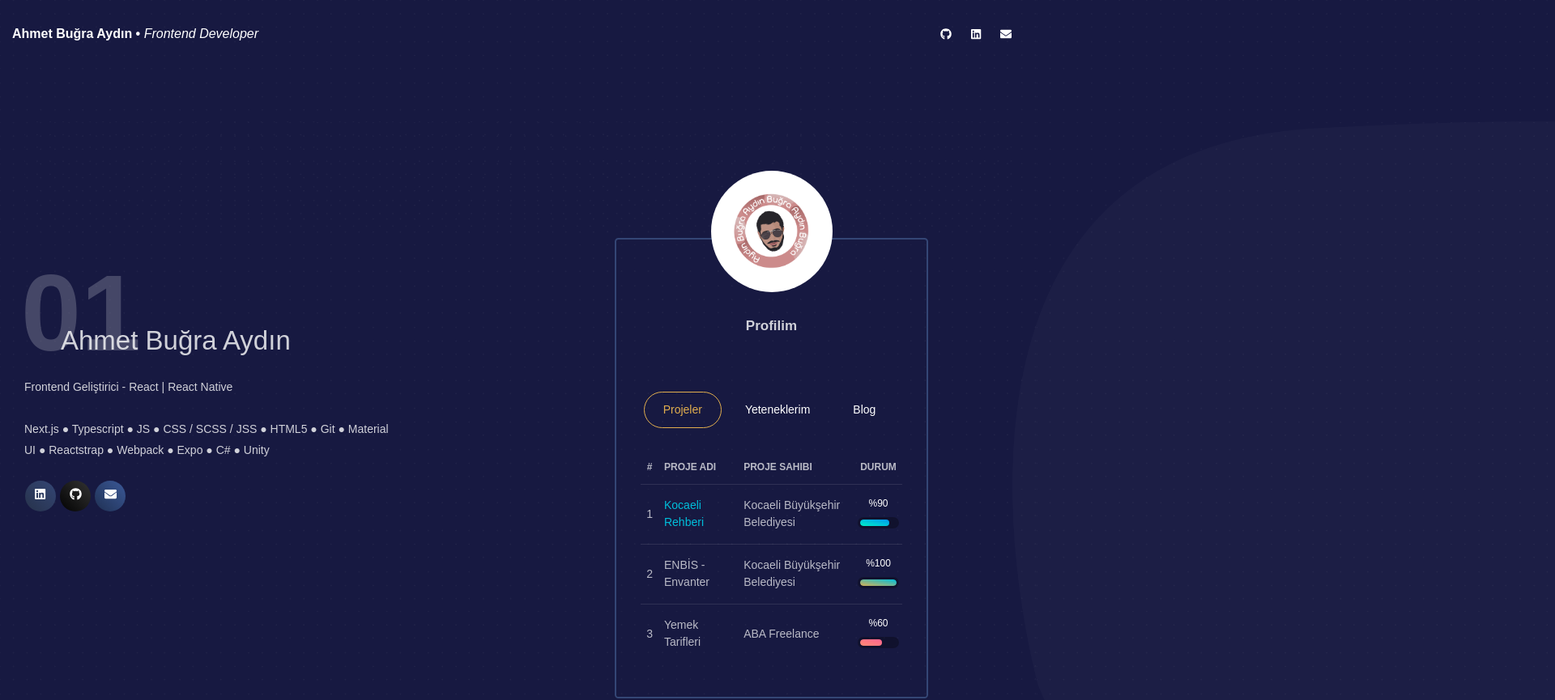
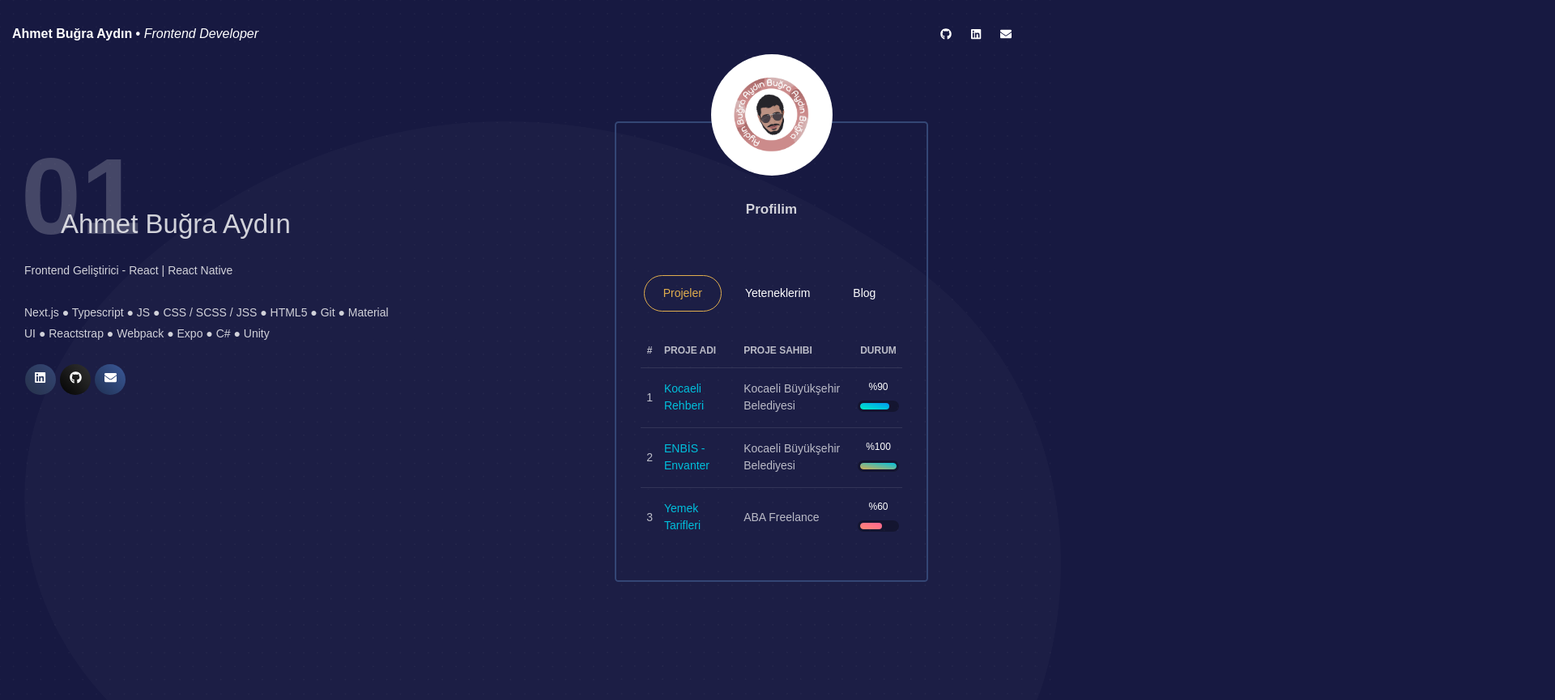
Before and after one commit to Lai-Star/NextJs-Project, a Next.js app: page / in a window 1280 px wide. Shown: the top 865 px of the page at 81% size, 1920 px wide, since content can reach past the window. Built offline with nearby package versions, Linux system fonts and the light colour scheme.

Commit message:
Add dots className

```diff
--- a/components/Profile.js
+++ b/components/Profile.js
@@ -163,8 +163,8 @@ export default function ProfilePage() {
       <div className="wrapper">
         <div id="my-profile" className="section">
           {/*  className="page-header" */}
-          <img alt="dots-image" /* className="dots" */ src={"/dots.png"} />
-          <img alt="path-image" className="path" src={"/path5.png"} />
+          <img alt="dots-image" className="dots" src={"/dots.png"} />
+          <img alt="path-image" className="path" src={"/path3.png"} />
           <Container className="align-items-center">
             <Row>
               <Col lg="6" md="6">
@@ -294,8 +294,8 @@ export default function ProfilePage() {
                               <td className="text-center">1</td>
                               <td>
                                 <a
+                                  target="_blank"
                                   href="https://rehber.kocaeli.bel.tr/"
-                                  target="_blank"
                                 >
                                   Kocaeli Rehberi
                                 </a>
@@ -310,7 +310,9 @@ export default function ProfilePage() {
                             </tr>
                             <tr>
                               <td className="text-center">2</td>
-                              <td>ENBİS - Envanter</td>
+                              <td>
+                                <a href="#">ENBİS - Envanter</a>
+                              </td>
                               <td>Kocaeli Büyükşehir Belediyesi</td>
                               <td className="text-center">
                                 <div className="progress-container progress-primary">
@@ -321,7 +323,14 @@ export default function ProfilePage() {
                             </tr>
                             <tr>
                               <td className="text-center">3</td>
-                              <td>Yemek Tarifleri</td>
+                              <td>
+                                <a
+                                  target="_blank"
+                                  href="https://github.com/bugraaydin1/recipe-app"
+                                >
+                                  Yemek Tarifleri
+                                </a>
+                              </td>
                               <td>ABA Freelance</td>
                               <td className="text-center">
                                 <div className="progress-container progress-warning">
```
